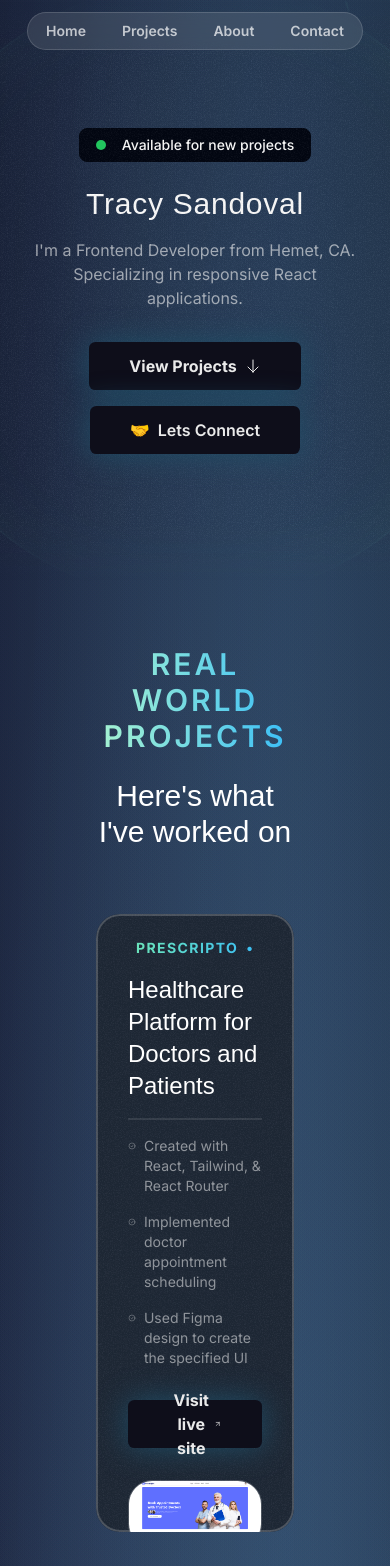
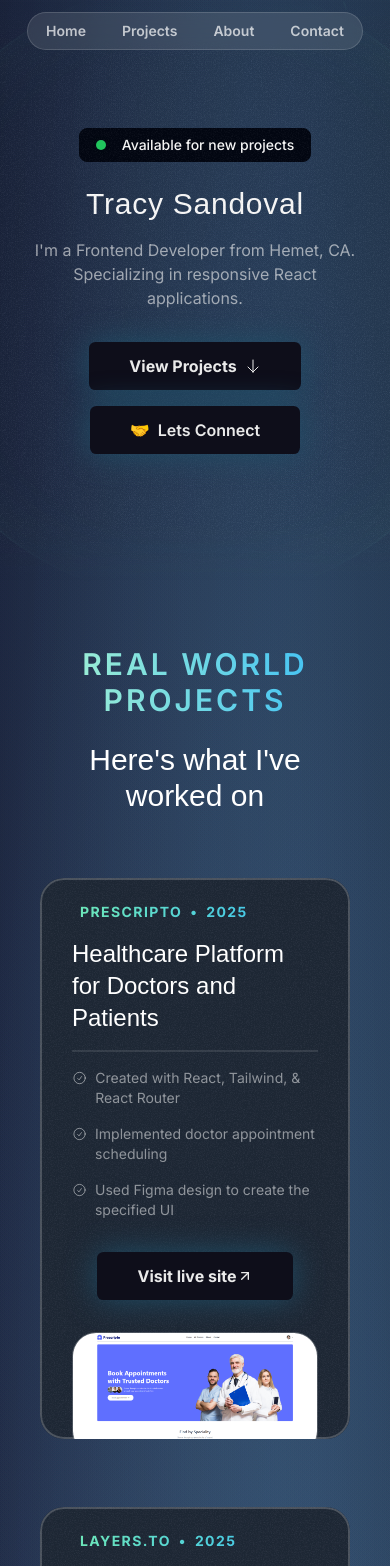
Before and after one commit to tdogcodes/Portfolio, a Next.js app in the folder portfolio/: page / in a window 390 px wide. Shown: the top 1566 px of the page. Built offline with nearby package versions, Linux system fonts and the light colour scheme; a web font is replaced by a local one.

Commit message:
responsive on galaxy phones

```diff
--- a/portfolio/src/app/layout.tsx
+++ b/portfolio/src/app/layout.tsx
@@ -8,7 +8,7 @@ const calistoga = Calistoga({ subsets: ['latin'], variable: '--font-serif', weig
 
 export const metadata: Metadata = {
   title: "Tracy Sandoval",
-  description: "Created with the help of Frontend Tribe",
+  description: "My personal portfolio site!",
 };
 
 export default function RootLayout({
--- a/portfolio/src/sections/Projects.tsx
+++ b/portfolio/src/sections/Projects.tsx
@@ -61,7 +61,7 @@ const portfolioProjects = [
 
 export const ProjectsSection = () => {
   return <section id="projects" className="pb-16 lg:py-24 pt-16">
-    <div className="flex flex-col sm:mx-24 md:mx-36 lg:mx-24">
+    <div className="flex flex-col sm:mx-10 md:mx-36 lg:mx-24">
      <SectionHeader title="Real World Projects" eyebrow="Here's what I've worked on" description=""/>
       <div className="flex flex-col lg:flex-row gap-5 lg:justify-center lg:flex-wrap overflow-hidden">
         {portfolioProjects.map(project => (
```
